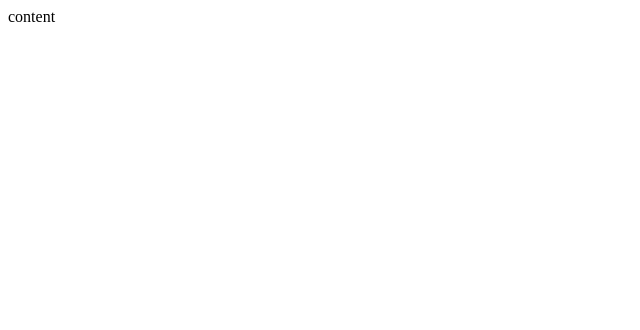
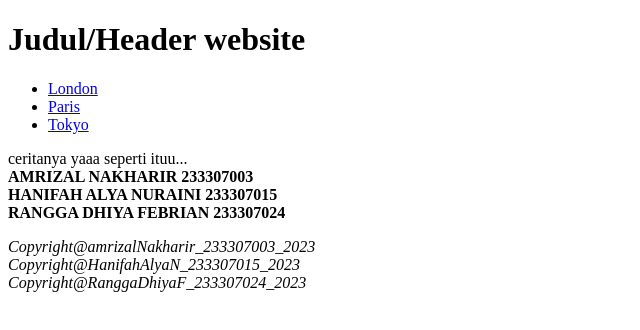
Before and after one commit to ranggadf/WebDasar, a plain HTML site: page latihan_2_2.html in a window 1280 px wide. Shown: the whole page, without its empty margins (0-640 px from the left). Drawn offline with Linux system fonts and the light colour scheme.

Commit message:
Add files via upload
nomer 5

```diff
--- a/latihan_2_2.html
+++ b/latihan_2_2.html
@@ -2,27 +2,37 @@
 <html lang="en">
 <head>
     <meta charset="UTF-8">
-    <meta name="viewport" content="width=device-width, initial-scale=1.0">
-    <title>Div  dan Span</title>
+    <meta name="viewport" content="width=device-width, initial-scale=1">
+    <title> Div  dan Span </title>
+    <link rel="stylesheet" href="css/main.css">
     <limk rel="icon" type="img/png" href="gambar/icon.png" sizes="16x16"/>
 </head>
 <body>
 
     <div id="header">
-
-
+        <h1>Judul/Header website</h1>
     </div>
     <div>
         <div>
-            <link rel="stylesheet" href="">
+            <ul>
+                <li><a href="#">London</a></li>
+                <li><a href="#">Paris</a></li>
+                <li><a href="#">Tokyo</a></li>
+            </ul>
         </div>
         <div>
-            content
+            <p>ceritanya yaaa seperti ituu...<br>
+                <b>AMRIZAL NAKHARIR 233307003</b><br>
+                <b>HANIFAH ALYA NURAINI 233307015</b><br>
+                <b>RANGGA DHIYA FEBRIAN 233307024</b><br>
+            </p>
         </div>
     </div>
     <div>
         <footer>
-
+            <i>Copyright@amrizalNakharir_233307003_2023</i><br>
+            <i>Copyright@HanifahAlyaN_233307015_2023</i><br>
+            <i>Copyright@RanggaDhiyaF_233307024_2023</i>
         </footer>
     </div>
 </body>
```
